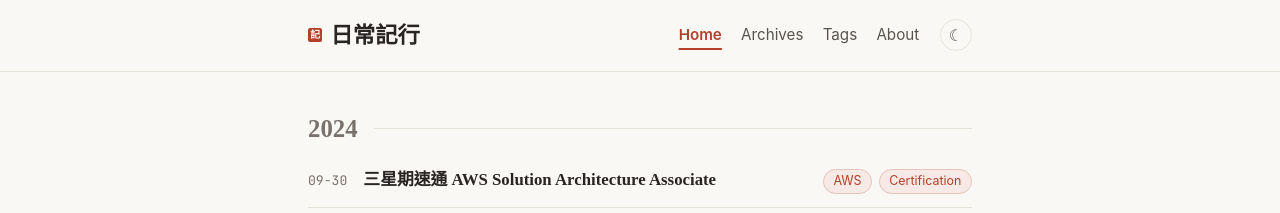
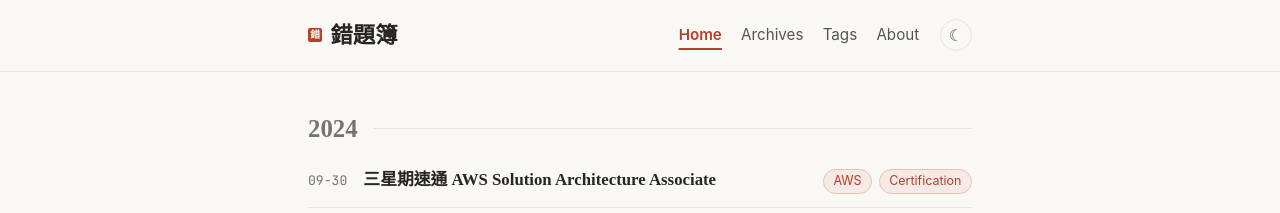
Before and after one commit to byronwai/byronwai.github.io, a Jekyll site: the page built from index.html, in a window 1280 px wide. Shown: the top 213 px of the page. Built offline with Jekyll 4.4.1, drawn with Linux system fonts in a browser that asks for light colours.

Commit message:
Rename blog to 錯題簿

```diff
--- a/_config.yml
+++ b/_config.yml
@@ -1,7 +1,7 @@
 # Site configuration for 從零開始的編程生活
 # Built with GitHub Pages' native Jekyll (3.9.x) — no custom plugins beyond jekyll-feed.
 
-title: 日常記行
+title: 錯題簿
 description: Byron Wai 的部落格，記錄編程與日常生活。
 author: Byron Wai
 lang: zh-Hant
--- a/_includes/header.html
+++ b/_includes/header.html
@@ -1,9 +1,9 @@
 <header class="site-header">
   <div class="wrap">
     {% if page.url == '/' %}
-    <h1 class="site-title"><span class="seal-mark" aria-hidden="true">記</span><a href="{{ '/' | relative_url }}">{{ site.title }}</a></h1>
+    <h1 class="site-title"><span class="seal-mark" aria-hidden="true">錯</span><a href="{{ '/' | relative_url }}">{{ site.title }}</a></h1>
     {% else %}
-    <div class="site-title"><span class="seal-mark" aria-hidden="true">記</span><a href="{{ '/' | relative_url }}">{{ site.title }}</a></div>
+    <div class="site-title"><span class="seal-mark" aria-hidden="true">錯</span><a href="{{ '/' | relative_url }}">{{ site.title }}</a></div>
     {% endif %}
     <nav class="site-nav" aria-label="Main">
       <a href="{{ '/' | relative_url }}"{% if page.url == '/' %} class="active"{% endif %}>Home</a>
--- a/assets/css/style.css
+++ b/assets/css/style.css
@@ -1,5 +1,5 @@
 /* ============================================================
-   日常記行 — "Editorial journal" stylesheet
+   錯題簿 — "Editorial journal" stylesheet
    Plain CSS for GitHub Pages (Jekyll 3.9 + kramdown + Rouge).
    Warm-paper light theme by default; dark theme applied via
    [data-theme="dark"] on <html>, toggled in the header and
```
Also changed, not shown: README.md.
